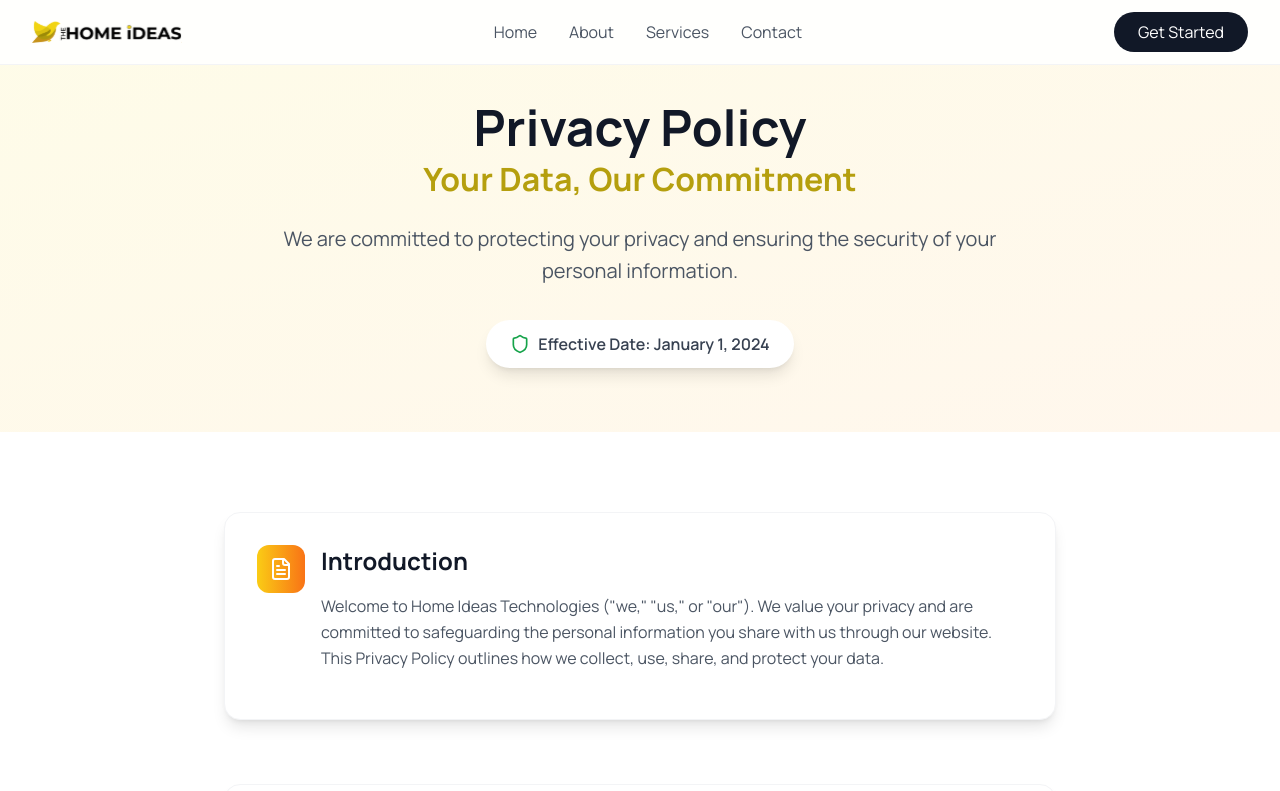
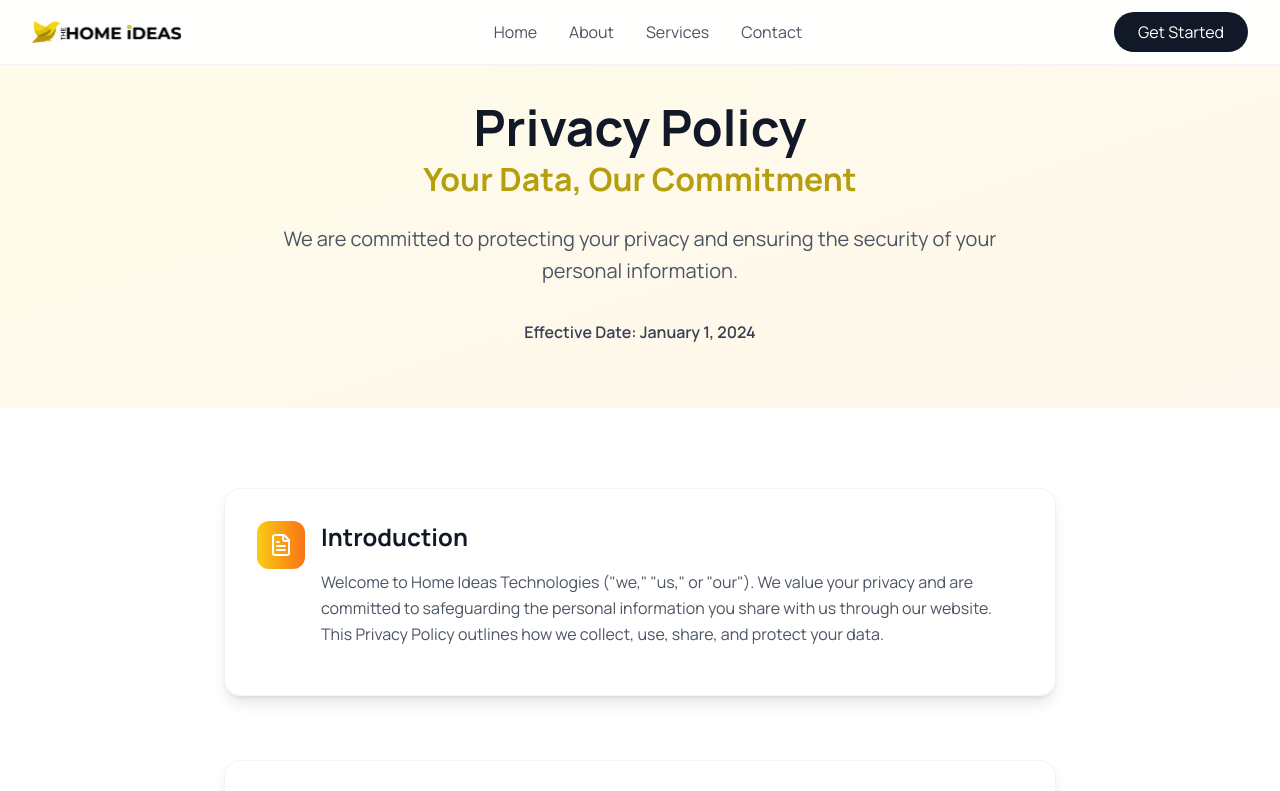
Before and after one commit to Sanjayuiux/homeideas, a Next.js app: page /privacy_policy in a window 1280 px wide. Shown: the top 791 px of the page. Built offline with nearby package versions, Linux system fonts and the light colour scheme.

Commit message:
change effective date from badge to plain text in privacy policy

```diff
--- a/src/app/privacy_policy/page.tsx
+++ b/src/app/privacy_policy/page.tsx
@@ -114,10 +114,7 @@ export default function PrivacyPolicyPage() {
             <p className={`text-xl text-gray-600 mb-8 max-w-3xl mx-auto leading-relaxed transition-all duration-1000 delay-500 ${isVisible ? 'translate-y-0 opacity-100' : 'translate-y-10 opacity-0'}`}>
               We are committed to protecting your privacy and ensuring the security of your personal information.
             </p>
-            <div className={`inline-flex items-center bg-white px-6 py-3 rounded-full shadow-lg transition-all duration-1000 delay-700 ${isVisible ? 'translate-y-0 opacity-100' : 'translate-y-10 opacity-0'}`}>
-              <Shield className="w-5 h-5 text-green-600 mr-2" />
-              <span className="text-gray-700 font-semibold">Effective Date: January 1, 2024</span>
-            </div>
+            <span className="text-gray-700 font-semibold">Effective Date: January 1, 2024</span>
           </div>
         </div>
       </section>
```
